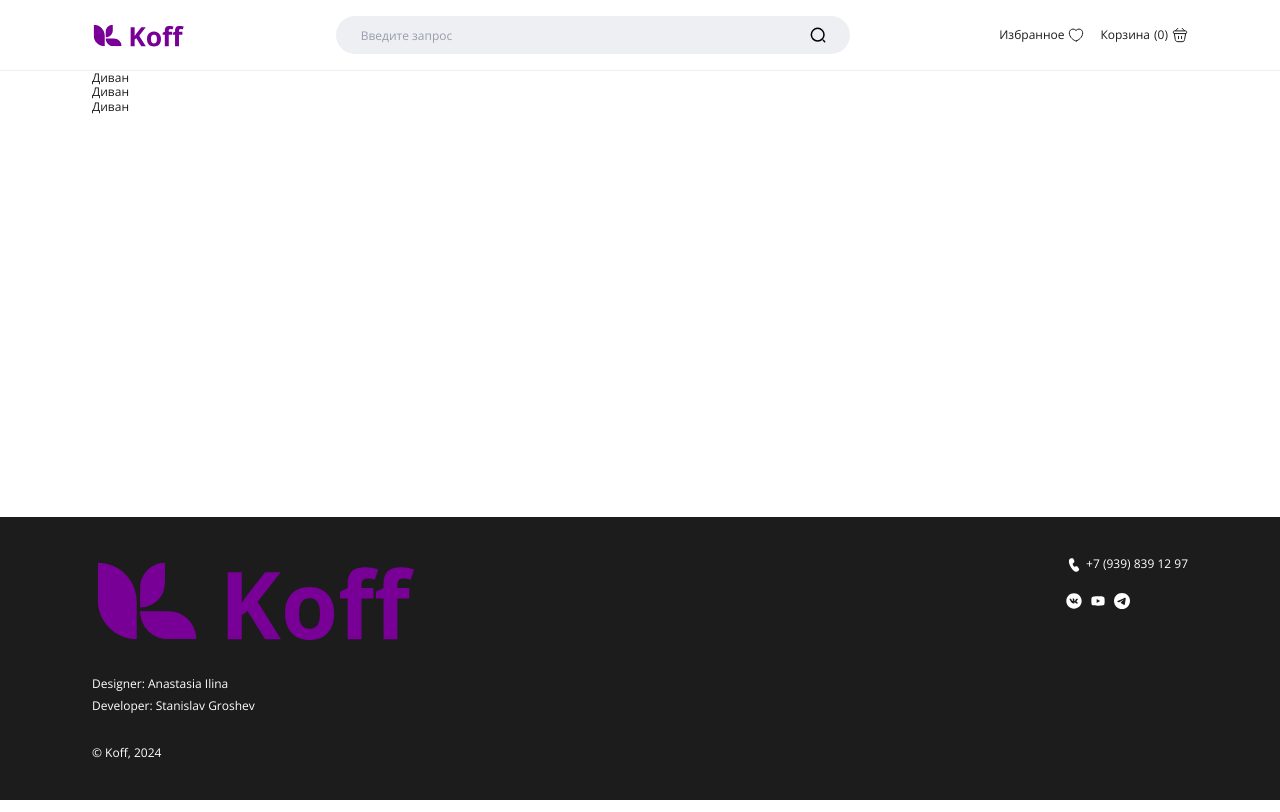
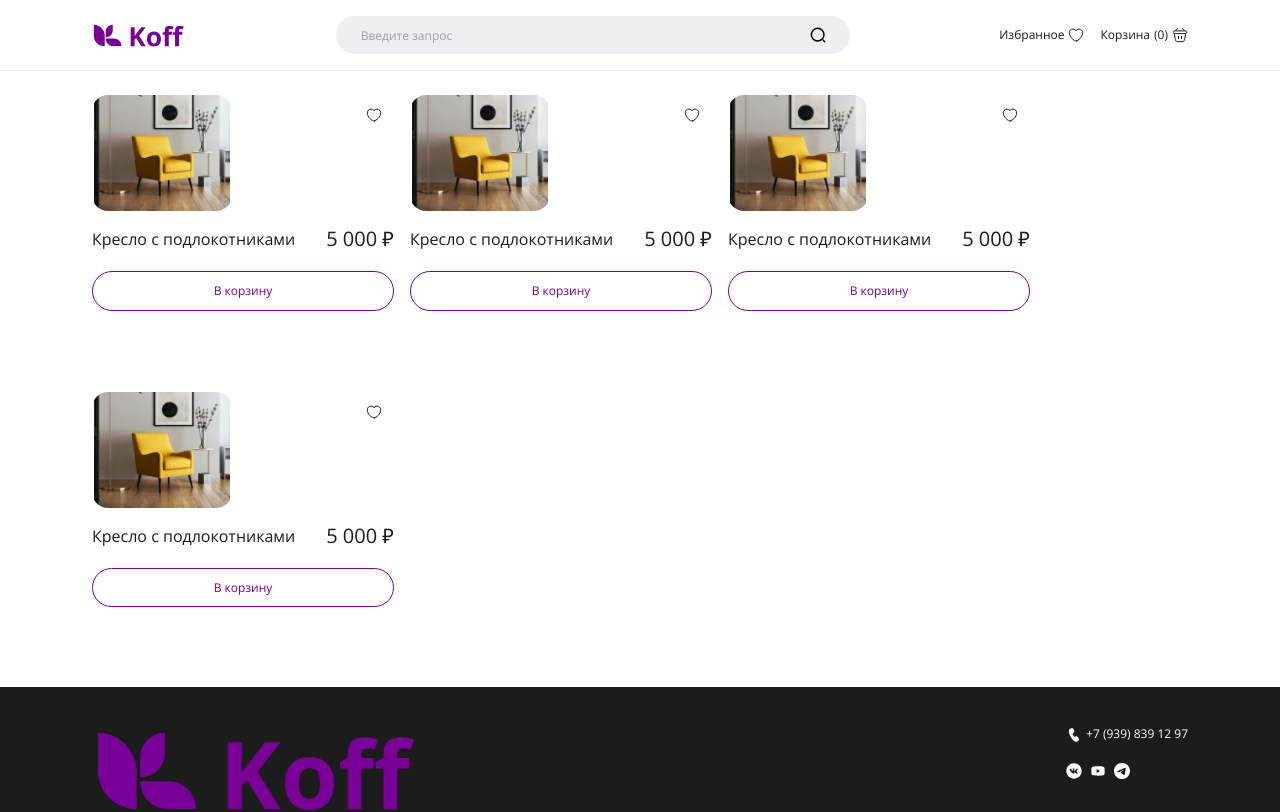
Before and after one commit to i-webtest/koff-react, a React (Vite) app: page / in a window 1280 px wide. Shown: the top 812 px of the page. Built offline with nearby package versions, Linux system fonts and the light colour scheme.

Commit message:
Add CardItem

```diff
--- a/src/components/Card/CardItem.jsx
+++ /dev/null
@@ -1,3 +0,0 @@
-import s from './CardItem.module.scss';
-
-export const CardItem = () => <article className={s.card}>Диван</article>;
--- /dev/null
+++ b/src/components/CardItem/CardItem.jsx
@@ -0,0 +1,45 @@
+import s from './CardItem.module.scss';
+
+export const CardItem = () => (
+  <article className={s.card}>
+    <a className={s.link__photo} href='/product'>
+      <img
+        className={s.photo}
+        src='/img/photo.jpg'
+        alt='Кресло с подлокотниками'
+      />
+    </a>
+
+    <button className={s.favorite}>
+      <svg
+        xmlns='http://www.w3.org/2000/svg'
+        width='16'
+        height='16'
+        viewBox='0 0 16 16'
+        fill='none'
+      >
+        <path
+          // eslint-disable-next-line max-len
+          d='M8.41331 13.8733C8.18665 13.9533 7.81331 13.9533 7.58665 13.8733C5.65331 13.2133 1.33331 10.46 1.33331 5.79332C1.33331 3.73332 2.99331 2.06665 5.03998 2.06665C6.25331 2.06665 7.32665 2.65332 7.99998 3.55998C8.67331 2.65332 9.75331 2.06665 10.96 2.06665C13.0066 2.06665 14.6666 3.73332 14.6666 5.79332C14.6666 10.46 10.3466 13.2133 8.41331 13.8733Z'
+          fill='white'
+          stroke='#1C1C1C'
+          strokeLinecap='round'
+          strokeLinejoin='round'
+        />
+      </svg>
+    </button>
+
+    <div className={s.description}>
+      <h3 className={s.title}>
+        <a className={s.link} href='/product'>
+          Кресло с подлокотниками
+        </a>
+      </h3>
+      <p className={s.price}>5&nbsp;000&nbsp;₽</p>
+    </div>
+
+    <button className={s.button} type='button'>
+      В корзину
+    </button>
+  </article>
+);
--- /dev/null
+++ b/src/components/CardItem/CardItem.module.scss
@@ -0,0 +1,76 @@
+.card {
+  position: relative;
+  display: flex;
+  flex-direction: column;
+}
+
+.link__photo {
+  margin-bottom: 12px;
+
+  @media (min-width: 580px) {
+    margin-bottom: 16px;
+  }
+}
+
+.photo {
+  width: 140px;
+  border-radius: 16px;
+  object-fit: contain;
+  aspect-ratio: 7/6;
+
+  @media (min-width: 580px) {
+    aspect-ratio: 23/20;
+  }
+
+  @media (min-width: 820px) {
+    aspect-ratio: 151/125;
+  }
+}
+
+.favorite {
+  position: absolute;
+  top: 12px;
+  right: 12px;
+  width: 16px;
+  height: 16px;
+}
+
+.description {
+  flex-grow: 1;
+  margin-bottom: 12px;
+
+  @media (min-width: 580px) {
+    display: flex;
+    justify-content: space-between;
+    gap: 5px;
+    margin-bottom: 20px;
+  }
+}
+
+.title {
+  font-size: 12px;
+  font-weight: 400;
+  margin-bottom: 4px;
+
+  @media (min-width: 580px) {
+    font-size: 16px;
+    padding-top: 3px;
+    margin-bottom: 0;
+  }
+}
+
+.price {
+  font-size: 16px;
+
+  @media (min-width: 580px) {
+    font-size: 20px;
+  }
+}
+
+.button {
+  width: 100%;
+  color: #780096;
+  border-radius: 32px;
+  border: 1px solid #780096;
+  padding: 12px 24px;
+}
--- a/src/components/Goods/Goods.jsx
+++ b/src/components/Goods/Goods.jsx
@@ -1,5 +1,5 @@
 import { Container } from '../../views/Container/Container';
-import { CardItem } from '../Card/CardItem';
+import { CardItem } from '../CardItem/CardItem';
 import s from './Goods.module.scss';
 
 export const Goods = () => (
@@ -19,6 +19,10 @@ export const Goods = () => (
         <li>
           <CardItem />
         </li>
+
+        <li>
+          <CardItem />
+        </li>
       </ul>
     </Container>
   </section>
--- a/src/components/Goods/Goods.module.scss
+++ b/src/components/Goods/Goods.module.scss
@@ -0,0 +1,27 @@
+.goods {
+  padding-top: 24px;
+  padding-bottom: 80px;
+}
+
+.list {
+  display: grid;
+  gap: 50px 8px;
+  // justify-content: space-evenly;
+  grid-template-columns: repeat(auto-fit, 140px);
+  margin-bottom: 32px;
+
+  &:last-child {
+    margin-bottom: 0;
+  }
+
+  @media (min-width: 580px) {
+    gap: 65px 10px;
+    grid-template-columns: repeat(auto-fit, 230px);
+    margin-bottom: 40px;
+  }
+
+  @media (min-width: 820px) {
+    gap: 81px 16px;
+    grid-template-columns: repeat(auto-fit, 302px);
+  }
+}
```
Also changed, not shown: public/img/photo.jpg (added), src/components/Card/CardItem.module.scss (deleted).
